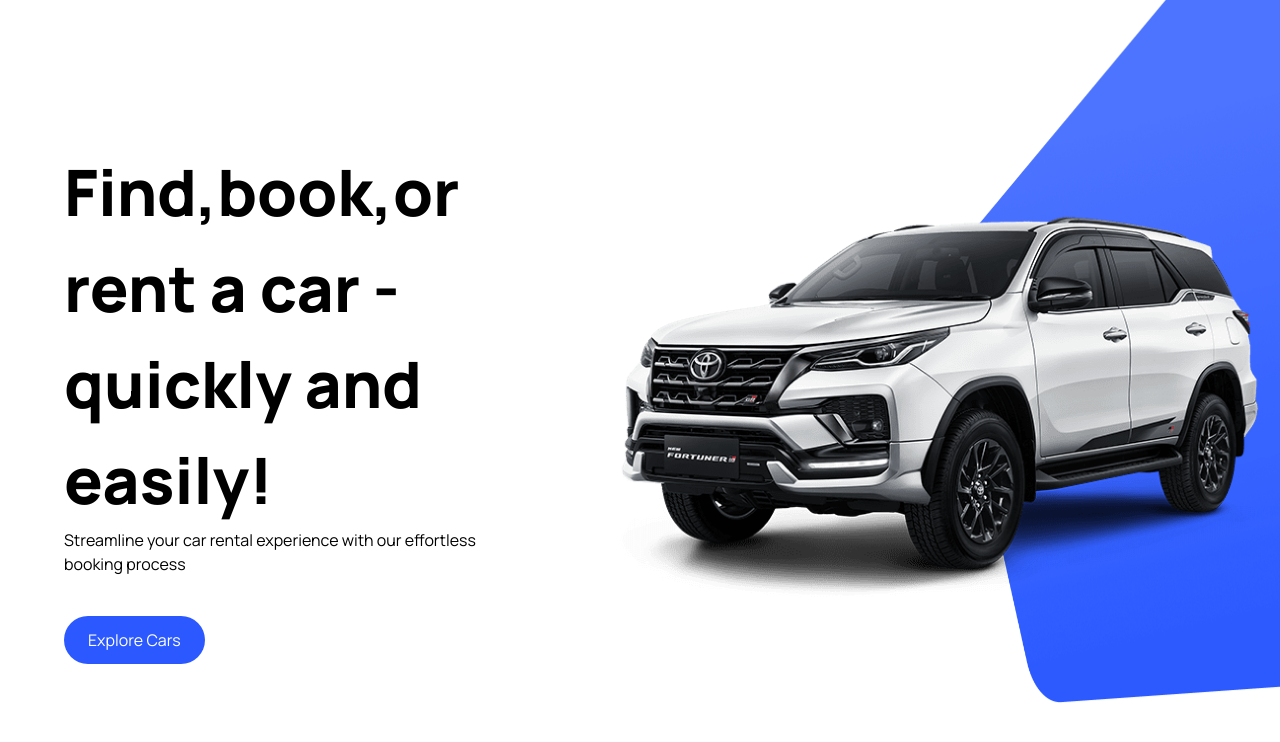
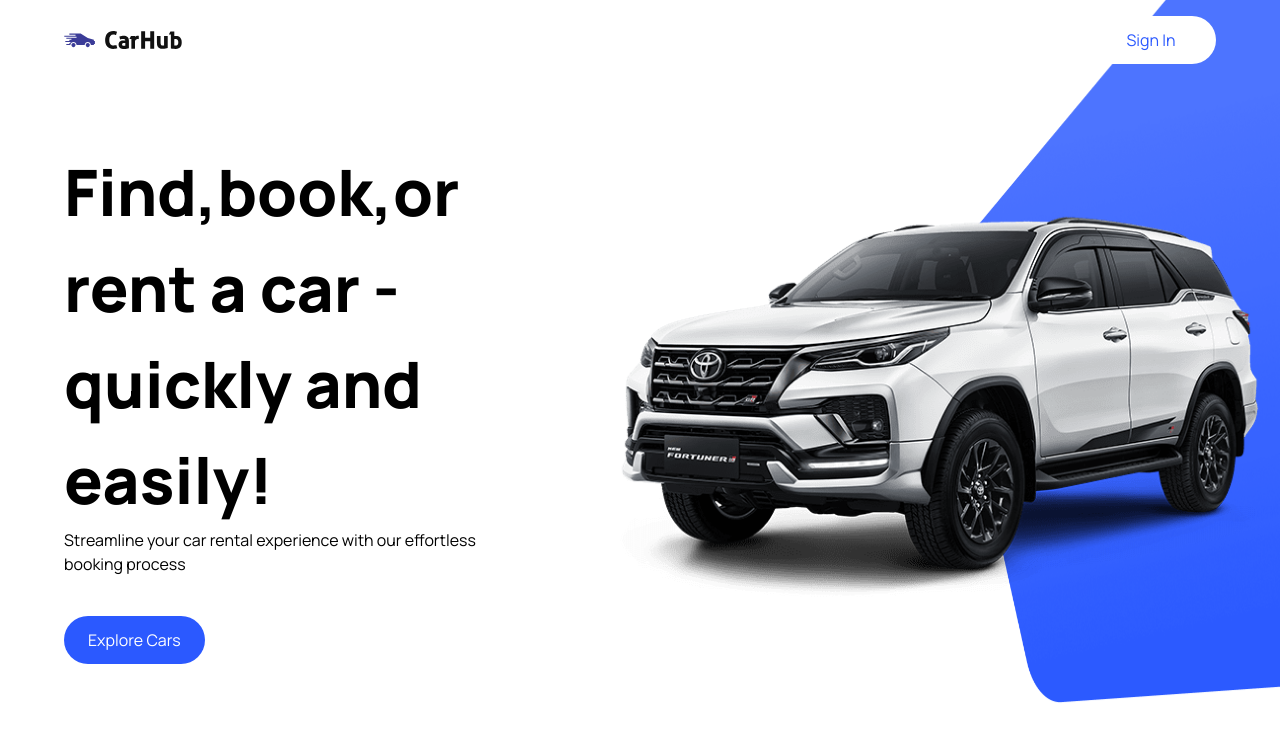
Before and after one commit to rafimd422/Car-ShorwCase, a Next.js app: page / in a window 1280 px wide. Shown: the top 742 px of the page. Built offline with nearby package versions, Linux system fonts and the light colour scheme.

Commit message:
complated the navbar

```diff
--- a/Types/index.ts
+++ b/Types/index.ts
@@ -1,7 +1,8 @@
 import { MouseEventHandler } from "react";
 
 export interface CustomButtonProps {
+    btnType?: "button" | "submit" | "reset"
     title:string;
     containerStyle:string;
-    handleClick: MouseEventHandler<HTMLButtonElement>
+    handleClick?: MouseEventHandler<HTMLButtonElement>
 }
--- a/components/CustomButton.tsx
+++ b/components/CustomButton.tsx
@@ -3,9 +3,9 @@
 import { CustomButtonProps } from "@/Types"
 import Image from "next/image"
 
-const CustomButton = ({title, containerStyle, handleClick}:CustomButtonProps) => {
+const CustomButton = ({title, containerStyle, handleClick,btnType}:CustomButtonProps) => {
   return (
-    <button disabled={false} type="button" className={`custom-btn ${containerStyle}`} onClick={handleClick}>
+    <button disabled={false} type={btnType || "button"} className={`custom-btn ${containerStyle}`} onClick={handleClick}>
 
       <span className={`flex-1`}>
 {title}
--- a/components/Navbar.tsx
+++ b/components/Navbar.tsx
@@ -1,9 +1,28 @@
+import Image from "next/image"
+import Link from "next/link"
+import logo from '@/public/logo.svg'
+import { CustomButton } from "."
 
 const Navbar = () => {
   return (
-    <div>
+    <header className="w-full absolute z-10">
+        <nav className="max-w-[1440] mx-auto flex justify-between items-center sm:px-16 px-6 py-4">
+            <Link href={'/'} className="flex justify-center items-center">
+<Image
+src={logo}
+alt="car hub logo"
+width={118}
+height={18}
+className="object-contain"
+/>
+            </Link>
 
-    </div>
+
+
+<CustomButton title="Sign In" containerStyle="text-primary-blue rounded-full bg-white min-w-[130px]"  />
+
+        </nav>
+    </header>
   )
 }
 
```
